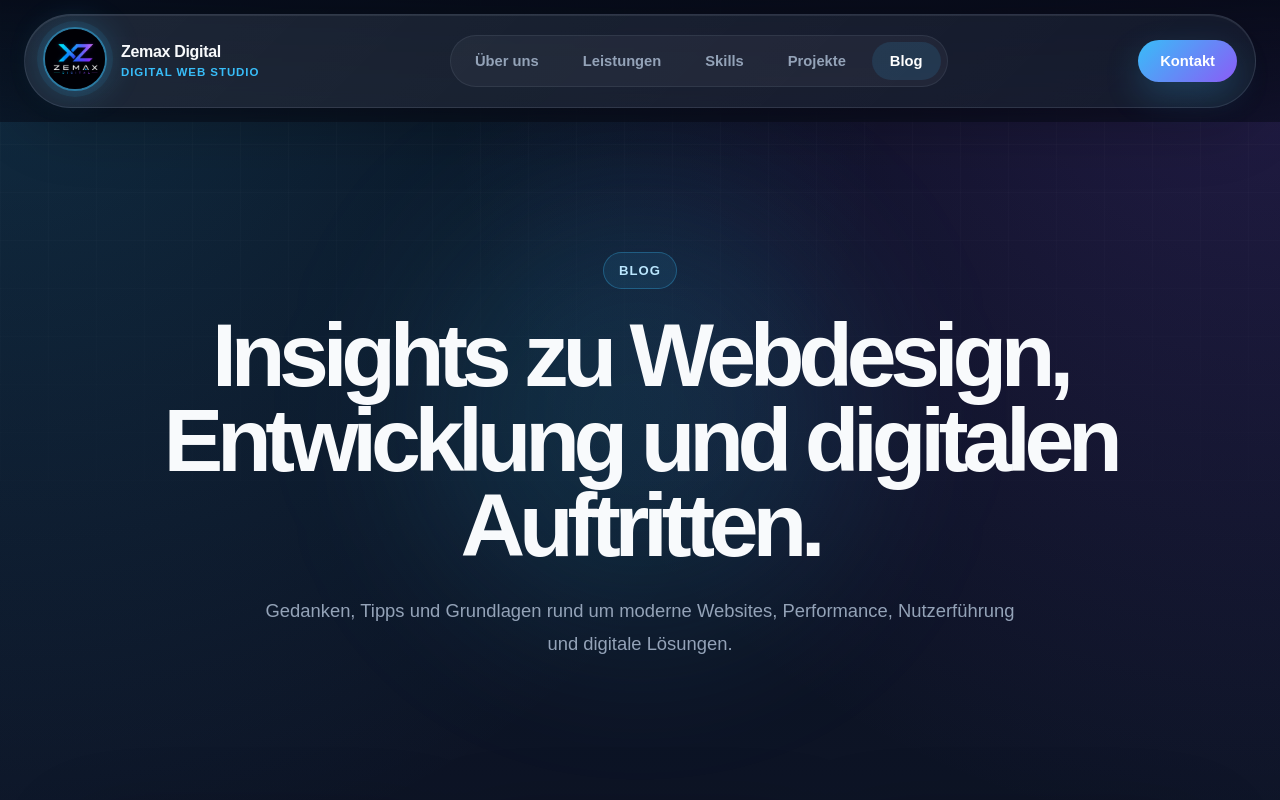
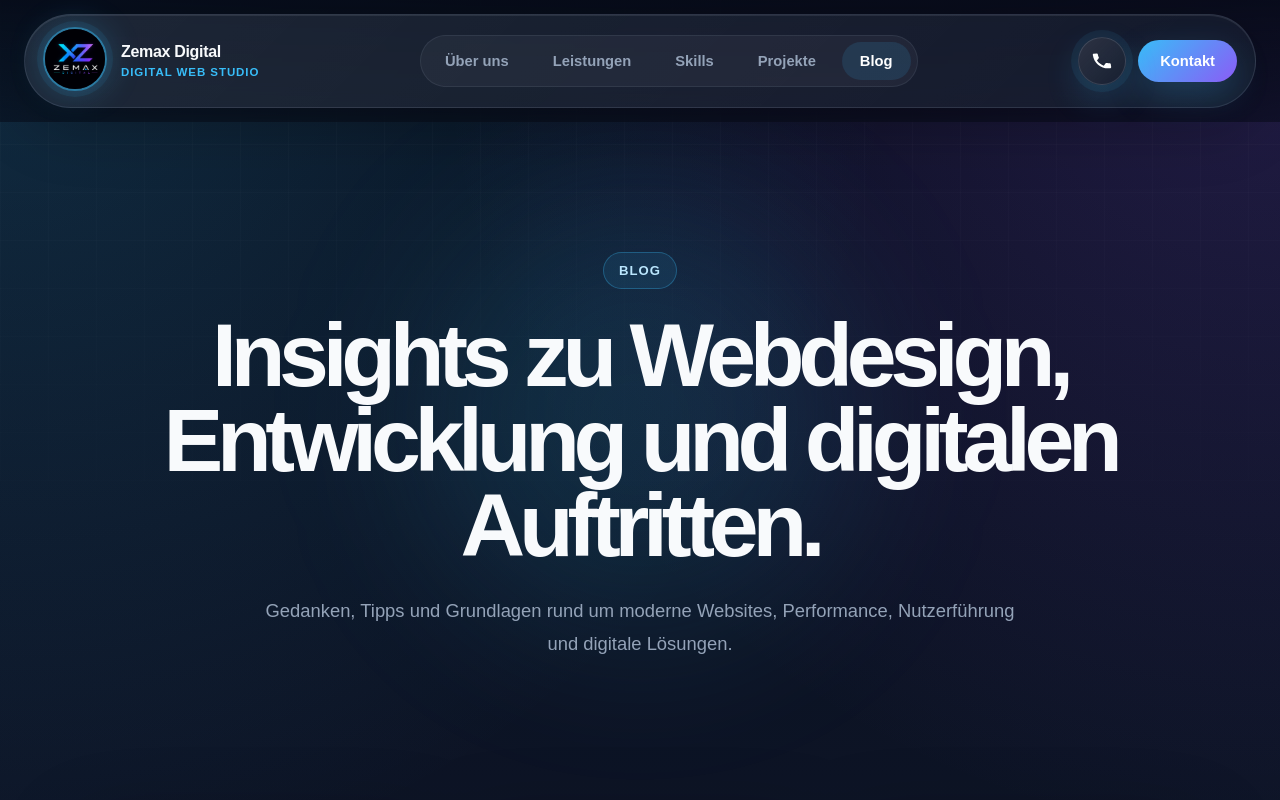
Before and after one commit to codedbyxhezi/portfolio, a Next.js app: page /blog in a window 1280 px wide. Shown: the top 800 px of the page. Built offline with nearby package versions, Linux system fonts and the light colour scheme.

Commit message:
Finalize Zemax Digital website

```diff
--- a/app/datenschutz/page.tsx
+++ b/app/datenschutz/page.tsx
@@ -42,9 +42,9 @@ export default function DatenschutzPage() {
                 <br />
                 Djezi Zenki
                 <br />
-                Musterstraße 1
+                Konrad-Engelhardt-Straße 3
                 <br />
-                12345 Musterstadt
+                82131 Gauting
                 <br />
                 E-Mail:{" "}
                 <a href="mailto:djezi.zenki@outlook.de">
--- a/components/Navbar/Navbar.module.css
+++ b/components/Navbar/Navbar.module.css
@@ -105,8 +105,50 @@
   background: rgba(56, 189, 248, 0.13);
 }
 
+.navActions {
+  justify-self: end;
+  display: flex;
+  align-items: center;
+  gap: 12px;
+}
+
+.callButton {
+  width: 48px;
+  height: 48px;
+  display: grid;
+  place-items: center;
+  border-radius: 50%;
+  color: white;
+  font-size: 1.24rem;
+  font-weight: 950;
+  line-height: 1;
+  background:
+    linear-gradient(
+      135deg,
+      rgba(255, 255, 255, 0.12),
+      rgba(255, 255, 255, 0.035)
+    ),
+    rgba(15, 23, 42, 0.72);
+  border: 1px solid rgba(148, 163, 184, 0.22);
+  box-shadow:
+    0 0 0 7px rgba(56, 189, 248, 0.07),
+    0 14px 35px rgba(56, 189, 248, 0.2);
+  backdrop-filter: blur(16px);
+  transition:
+    background 0.2s ease,
+    border-color 0.2s ease,
+    box-shadow 0.2s ease;
+}
+
+.callButton:hover {
+  border-color: rgba(56, 189, 248, 0.48);
+  background: linear-gradient(135deg, var(--primary), var(--secondary));
+  box-shadow:
+    0 0 0 7px rgba(56, 189, 248, 0.1),
+    0 18px 44px rgba(56, 189, 248, 0.3);
+}
+
 .ctaButton {
-  justify-self: end;
   display: inline-flex;
   align-items: center;
   justify-content: center;
@@ -125,6 +167,13 @@
 .ctaButton:hover {
   transform: translateY(-2px);
   box-shadow: 0 18px 44px rgba(56, 189, 248, 0.3);
+}
+
+.callIcon {
+  width: 22px;
+  height: 22px;
+  fill: currentColor;
+  transform: rotate(-8deg);
 }
 
 .activeLink {
@@ -154,7 +203,7 @@
     justify-content: center;
   }
 
-  .ctaButton {
+  .navActions {
     justify-self: end;
   }
 }
--- a/components/Navbar/Navbar.tsx
+++ b/components/Navbar/Navbar.tsx
@@ -69,6 +69,23 @@ export default function Navbar() {
             ))}
           </div>
 
+          <div className={styles.navActions}>
+            <motion.a
+              href="tel:+491781532789"
+              className={styles.callButton}
+              aria-label="Zemax Digital anrufen"
+              whileHover={{ y: -3, scale: 1.06 }}
+              whileTap={{ scale: 0.94 }}
+            >
+              <svg
+                viewBox="0 0 24 24"
+                aria-hidden="true"
+                className={styles.callIcon}
+              >
+                <path d="M6.62 10.79c1.44 2.83 3.76 5.15 6.59 6.59l2.2-2.2c.27-.27.67-.36 1.02-.24 1.12.37 2.33.57 3.57.57.55 0 1 .45 1 1V20c0 .55-.45 1-1 1C10.61 21 3 13.39 3 4c0-.55.45-1 1-1h3.5c.55 0 1 .45 1 1 0 1.24.2 2.45.57 3.57.11.35.03.74-.25 1.02l-2.2 2.2z" />
+              </svg>
+            </motion.a>
+
             <motion.div
               whileHover={{ y: -3, scale: 1.03 }}
               whileTap={{ scale: 0.96 }}
@@ -82,6 +99,7 @@ export default function Navbar() {
                 Kontakt
               </Link>
             </motion.div>
+          </div>
         </nav>
       </motion.header>
 
--- a/components/ScrollToTop/ScrollToTop.module.css
+++ b/components/ScrollToTop/ScrollToTop.module.css
@@ -11,8 +11,7 @@
   color: white;
   font-size: 1.4rem;
   font-weight: 900;
-  background:
-    linear-gradient(135deg, var(--primary), var(--secondary));
+  background: linear-gradient(135deg, var(--primary), var(--secondary));
   box-shadow:
     0 18px 45px rgba(56, 189, 248, 0.26),
     inset 0 1px 0 rgba(255, 255, 255, 0.18);
@@ -29,10 +28,10 @@
     inset 0 1px 0 rgba(255, 255, 255, 0.22);
 }
 
-@media (max-width: 560px) {
+@media (max-width: 768px) {
   .button {
     right: 18px;
-    bottom: 18px;
+    bottom: 104px;
     width: 48px;
     height: 48px;
     font-size: 1.2rem;
```
Also changed, not shown: app/datenschutz/Datenschutz.module.css (+25 -0 lines), app/impressum/Impressum.module.css (+11 -0 lines), app/impressum/page.tsx (+4 -4 lines). Lines whose indentation alone changed are shown as unchanged.
